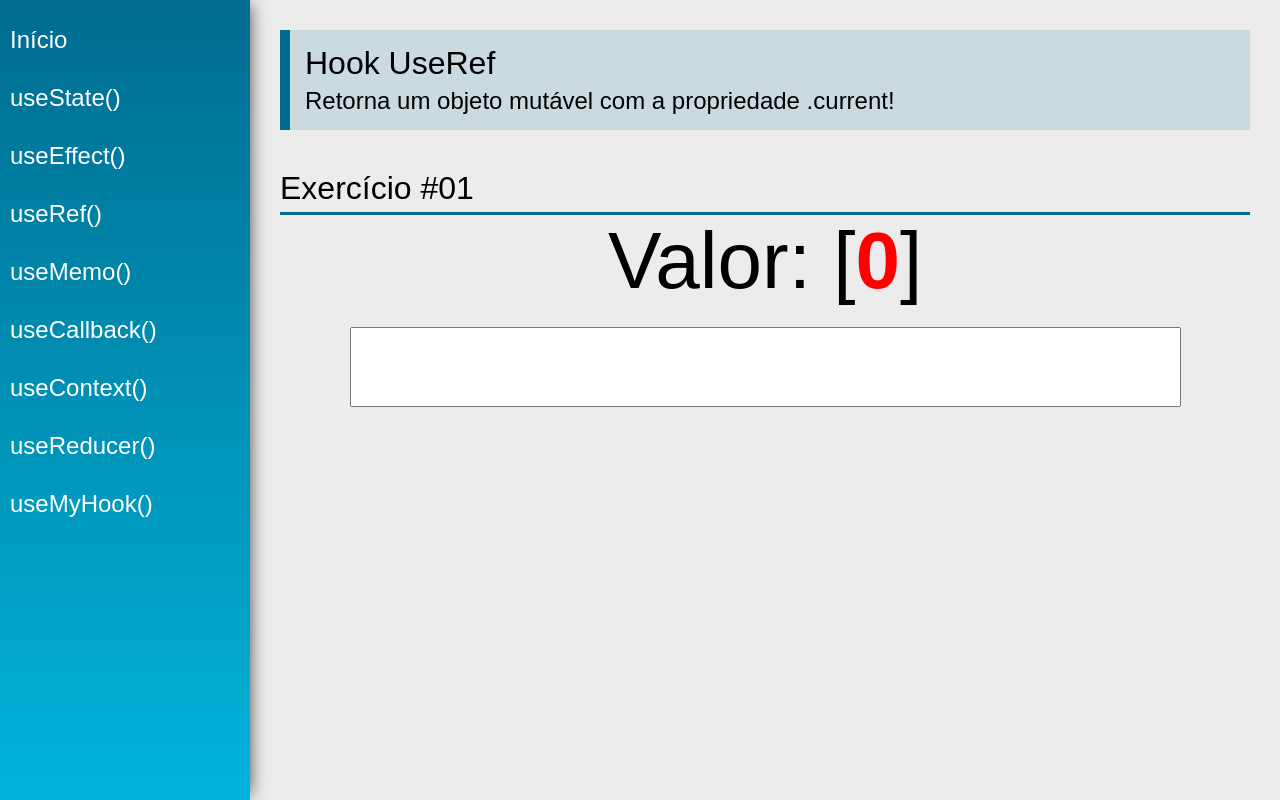
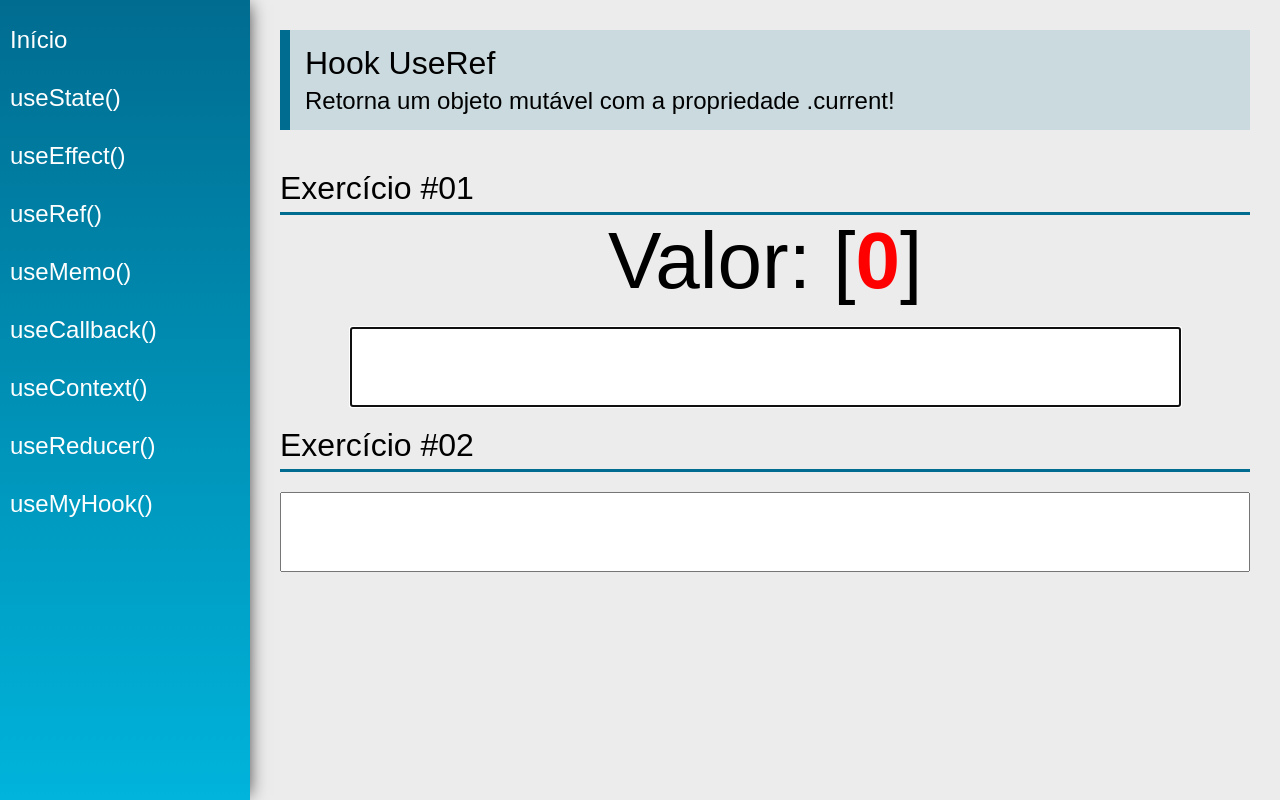
Before and after one commit to Paulosmj/React-hooks, a React (Create React App) app: page /useRef in a window 1280 px wide. Built offline with nearby package versions, Linux system fonts and the light colour scheme.

Commit message:
useRef #02

```diff
--- a/src/views/examples/UseRef.jsx
+++ b/src/views/examples/UseRef.jsx
@@ -4,15 +4,32 @@
 import PageTitle from '../../components/layout/PageTitle';
 import SectionTitle from '../../components/layout/SectionTitle';
 
+const merge = function (s1, s2) {
+  return s1 + s2;
+};
+
 const UseRef = (props) => {
   const [value1, setValue1] = useState('');
+  const [value2, setValue2] = useState('');
+
   const count = useRef(0);
+  const myInput1 = useRef(null);
+  const myInput2 = useRef(null);
 
   useEffect(
     function () {
       count.current = count.current + 1;
+      myInput2.current.focus();
     },
     [value1],
+  );
+
+  useEffect(
+    function () {
+      count.current++;
+      myInput1.current.focus();
+    },
+    [value2],
   );
 
   return (
@@ -26,17 +43,28 @@
       <div className="center">
         <div>
           <span className="text">Valor: </span>
-          <span className="text">{value1} [</span>
+          <span className="text">{merge(value1, value2)} [</span>
           <span className="text red">{count.current}</span>
           <span className="text">]</span>
         </div>
         <input
           type="text"
           className="input"
+          ref={myInput1}
           value={value1}
           onChange={(e) => setValue1(e.target.value)}
         />
       </div>
+
+      <SectionTitle title="Exercício #02" />
+      <div className="center"></div>
+      <input
+        type="text"
+        className="input"
+        ref={myInput2}
+        value={value2}
+        onChange={(e) => setValue2(e.target.value)}
+      />
     </div>
   );
 };
```
